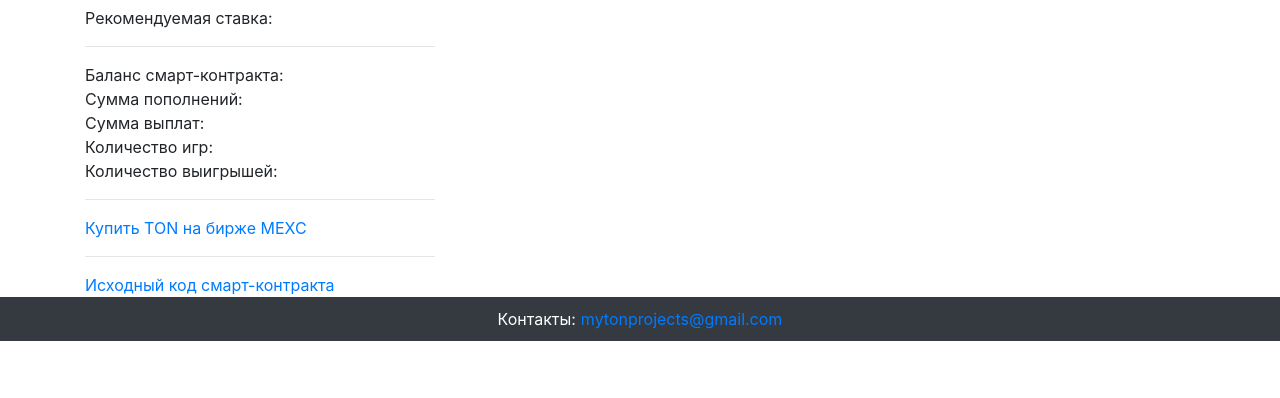
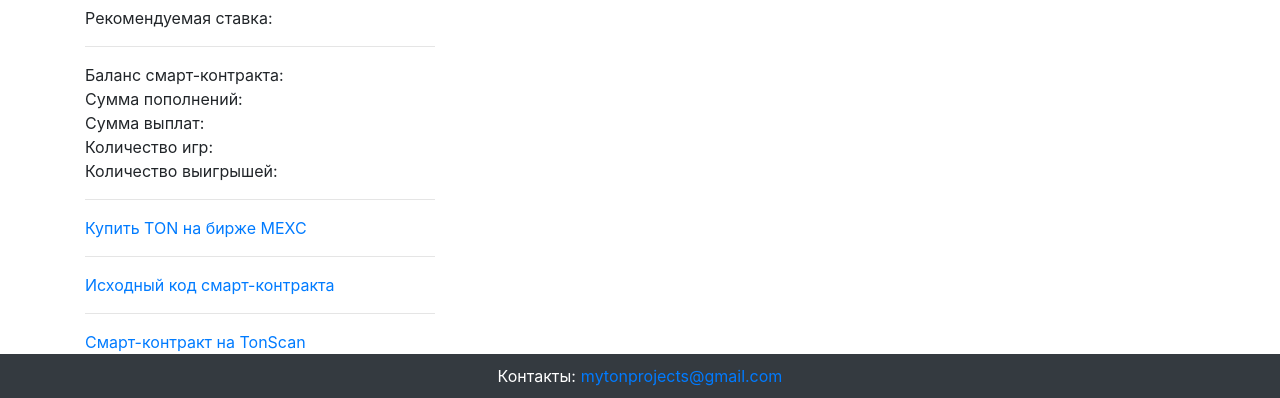
Before and after one commit to TonProject/ton_lottery.fun, a Flask app: template templates/index.html in a window 1280 px wide. Shown: the part 601-999 px from the top of the page. Before the commit the page ends 942 px from the top, so only its background shows below. Run offline with Flask 2, Linux system fonts and the light colour scheme; the template is opened without the code that fills it, so the values that code supplies are empty.

Commit message:
Update index.html

```diff
--- a/templates/index.html
+++ b/templates/index.html
@@ -47,6 +47,9 @@
             <div><a href="https://m.mexc.com/auth/signup?inviteCode=1SiLX">Купить TON на бирже MEXC</a></div>
             <hr/>
             <div><a href="https://github.com/TonProject/ton_lottery.fun">Исходный код смарт-контракта</a></div>
+            <hr/>
+            <div><a href="https://tonscan.org/address/EQB6AA4Mb_SNs_iIuq02c7ypC5VxyY4JWmEkQuKswcg46boJ">Смарт-контракт на TonScan</a></div>
+
         </div>
         <div class="col-sm-1"></div>
         <div class="col-sm-7">
```
